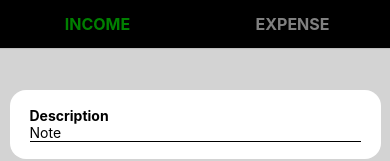
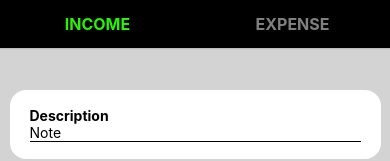
Before and after one commit to AliTaimor/ExpenseTracker, a React Native app: screen /income in a window 390 px wide. Shown: the top 161 px of the page. Built offline with nearby package versions, Linux system fonts and the light colour scheme; no server answers; what @react-native-google-signin/google-signin would draw is missing.

Commit message:
changed color

```diff
--- a/src/Navigation/ToptabNavigation.js
+++ b/src/Navigation/ToptabNavigation.js
@@ -8,7 +8,7 @@ function ToptabNavigation() {
   return (
     <Tab.Navigator
       screenOptions={({route}) => ({
-        tabBarActiveTintColor: route.name === 'Income' ? 'green' : 'darkred',
+        tabBarActiveTintColor: route.name === 'Income' ? '#29F300' : 'darkred',
         tabBarInactiveTintColor: 'gray',
         tabBarLabelStyle: {fontSize: 16, fontWeight: 'bold'},
         tabBarStyle: {backgroundColor: 'black'},
```
